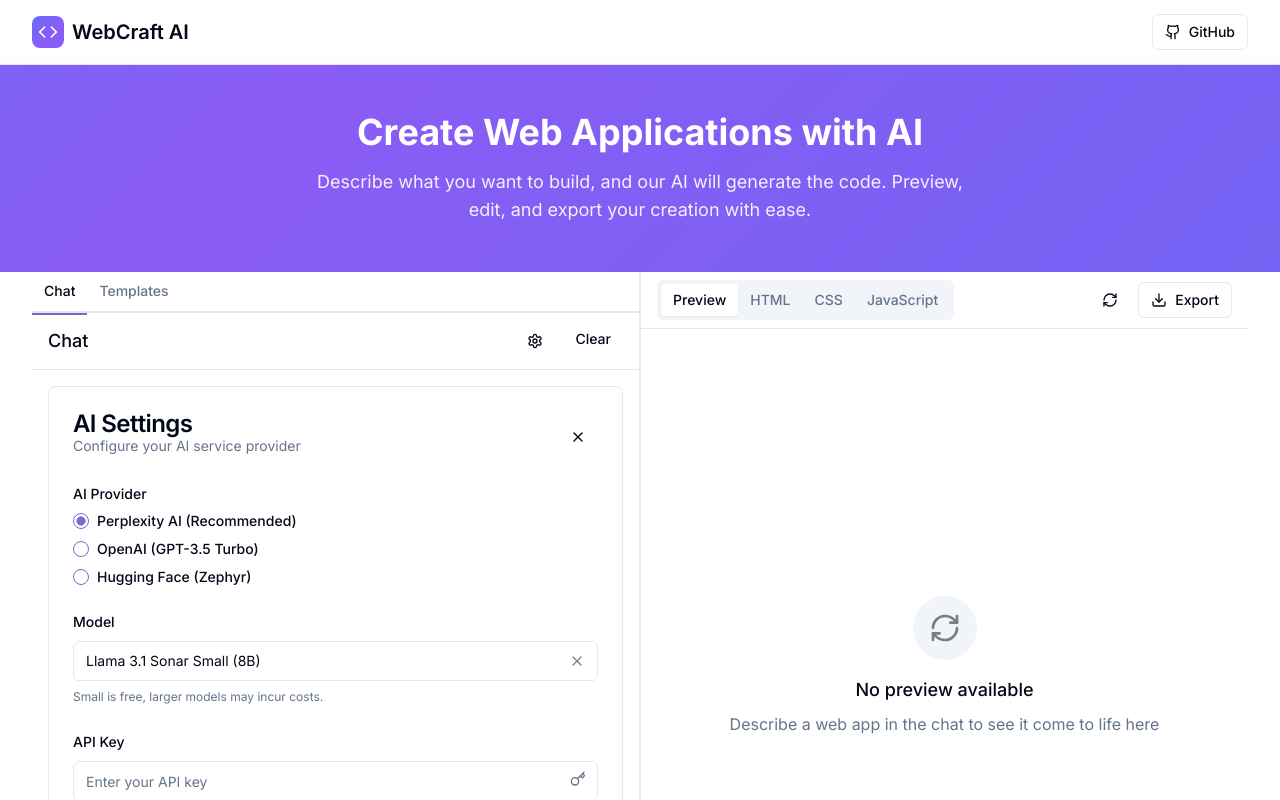
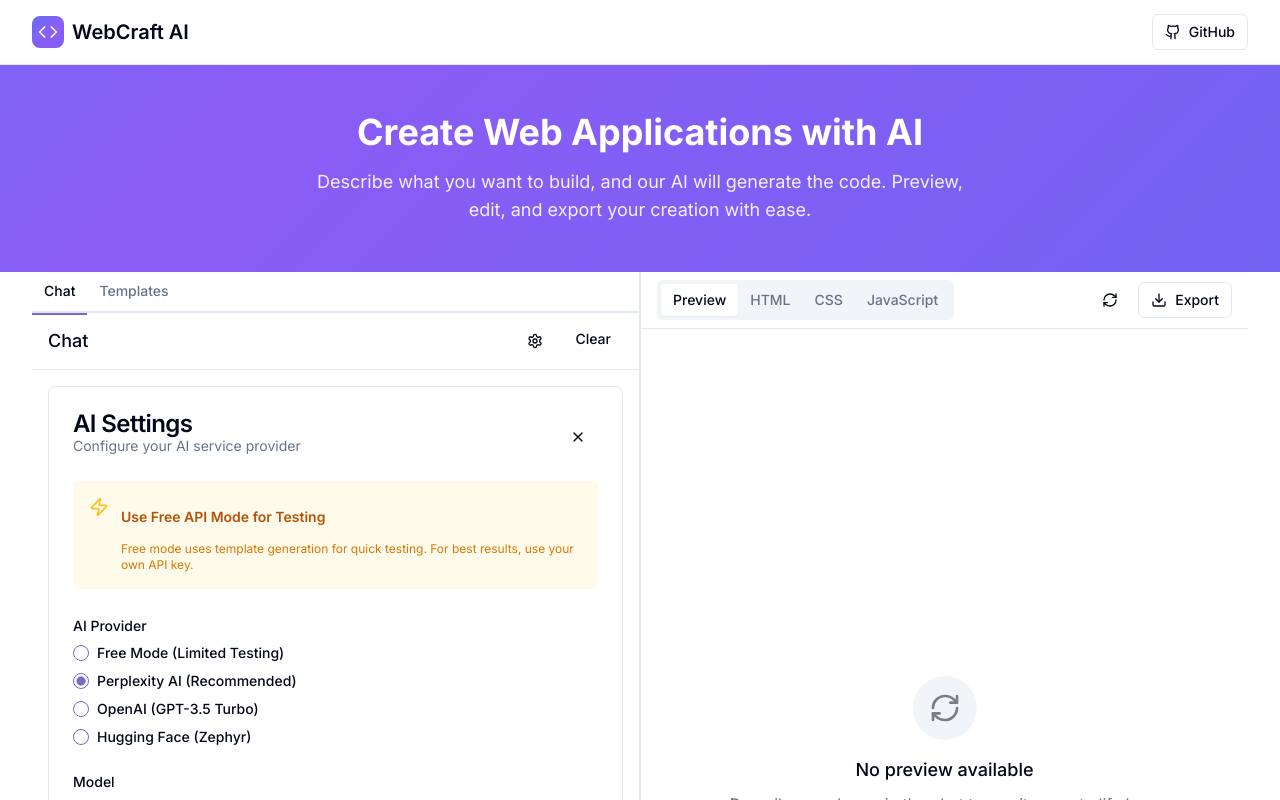
Before and after one commit to JBLinx-Studio/CodeCraft-Ai, a React (Vite) app: page / in a window 1280 px wide. Both pictures are taken after a click on the button 535 px from the left and 341 px from the top of the page. Shown: the top 800 px of the page. Built offline with nearby package versions, Linux system fonts and the light colour scheme.

Commit message:
Add free AI API fallback
Implement fallback mechanisms for AI API calls to ensure functionality without requiring API keys.

```diff
--- a/src/components/AISettings.tsx
+++ b/src/components/AISettings.tsx
@@ -20,34 +20,39 @@ import {
   SelectValue,
 } from "@/components/ui/select";
 import { useToast } from "@/components/ui/use-toast";
-import { Info, Key, X } from "lucide-react";
+import { Info, Key, X, ZapIcon } from "lucide-react";
 import { AIProvider } from "@/types";
 import { PERPLEXITY_MODELS } from "@/lib/ai-clients";
+import { FREE_API_KEY } from "@/lib/ai-clients/base-client";
 
 interface AISettingsProps {
   apiKey: string | null;
   apiProvider: AIProvider;
   modelType?: string;
+  usingFreeAPI?: boolean;
   onSave: (key: string, provider: AIProvider, modelType?: string) => boolean;
   onClear: () => boolean;
   onClose: () => void;
+  onSetFreeAPI?: () => boolean;
 }
 
 export default function AISettings({
   apiKey,
   apiProvider,
   modelType = "SMALL",
+  usingFreeAPI = false,
   onSave,
   onClear,
   onClose,
+  onSetFreeAPI,
 }: AISettingsProps) {
   const [key, setKey] = useState(apiKey || "");
-  const [provider, setProvider] = useState<"OPENAI" | "HUGGINGFACE" | "PERPLEXITY">(apiProvider);
+  const [provider, setProvider] = useState<AIProvider>(apiProvider);
   const [selectedModel, setSelectedModel] = useState(modelType);
   const { toast } = useToast();
 
   const handleSave = () => {
-    if (!key.trim()) {
+    if (provider !== "FREE" && !key.trim()) {
       toast({
         title: "Error",
         description: "Please enter an API key",
@@ -56,7 +61,12 @@ export default function AISettings({
       return;
     }
 
-    const success = onSave(key, provider, provider === "PERPLEXITY" ? selectedModel : undefined);
+    let finalKey = key;
+    if (provider === "FREE") {
+      finalKey = FREE_API_KEY;
+    }
+
+    const success = onSave(finalKey, provider, provider === "PERPLEXITY" ? selectedModel : undefined);
     if (success) {
       toast({
         title: "Success",
@@ -77,6 +87,17 @@ export default function AISettings({
     }
   };
 
+  const handleSetFreeAPI = () => {
+    if (onSetFreeAPI && onSetFreeAPI()) {
+      setProvider("FREE");
+      toast({
+        title: "Free API Mode Enabled",
+        description: "Now using free API mode for testing purposes",
+      });
+      onClose();
+    }
+  };
+
   return (
     <div className="flex-1 p-4 overflow-y-auto">
       <Card>
@@ -92,13 +113,39 @@ export default function AISettings({
           </Button>
         </CardHeader>
         <CardContent className="space-y-6">
+          <div className="rounded-md bg-amber-50 p-4 mb-6">
+            <div className="flex">
+              <div className="flex-shrink-0">
+                <ZapIcon className="h-5 w-5 text-amber-400" aria-hidden="true" />
+              </div>
+              <div className="ml-3 flex-1">
+                <p className="text-sm text-amber-700">
+                  <Button
+                    variant="link"
+                    className="p-0 text-amber-700 font-semibold hover:text-amber-800"
+                    onClick={handleSetFreeAPI}
+                  >
+                    Use Free API Mode for Testing
+                  </Button>
+                </p>
+                <p className="text-xs text-amber-600 mt-1">
+                  Free mode uses template generation for quick testing. For best results, use your own API key.
+                </p>
+              </div>
+            </div>
+          </div>
+
           <div className="space-y-2">
             <Label htmlFor="api-provider">AI Provider</Label>
             <RadioGroup
               value={provider}
-              onValueChange={(value) => setProvider(value as "OPENAI" | "HUGGINGFACE" | "PERPLEXITY")}
+              onValueChange={(value) => setProvider(value as AIProvider)}
               className="flex flex-col space-y-1"
             >
+              <div className="flex items-center space-x-2">
+                <RadioGroupItem value="FREE" id="free" />
+                <Label htmlFor="free">Free Mode (Limited Testing)</Label>
+              </div>
               <div className="flex items-center space-x-2">
                 <RadioGroupItem value="PERPLEXITY" id="perplexity" />
                 <Label htmlFor="perplexity">Perplexity AI (Recommended)</Label>
@@ -136,6 +183,7 @@ export default function AISettings({
             </div>
           )}
 
+          {provider !== "FREE" && (
             <div className="space-y-2">
               <Label htmlFor="api-key">API Key</Label>
               <div className="relative">
@@ -149,7 +197,9 @@ export default function AISettings({
                 <Key className="absolute right-3 top-2.5 h-4 w-4 text-muted-foreground" />
               </div>
             </div>
+          )}
 
+          {provider !== "FREE" && (
             <div className="rounded-md bg-blue-50 p-4">
               <div className="flex">
                 <div className="flex-shrink-0">
@@ -193,6 +243,7 @@ export default function AISettings({
                 </div>
               </div>
             </div>
+          )}
         </CardContent>
         <CardFooter className="flex justify-between">
           <Button variant="outline" onClick={handleClear} disabled={!apiKey}>
--- a/src/components/ChatPanel.tsx
+++ b/src/components/ChatPanel.tsx
@@ -33,8 +33,10 @@ export default function ChatPanel({ onCodeGenerated }: ChatPanelProps) {
     apiKey,
     saveApiKey,
     clearApiKey,
+    setFreeAPI,
     apiProvider,
-    modelType
+    modelType,
+    usingFreeAPI
   } = useAI();
   const { toast } = useToast();
   const messagesEndRef = useRef<HTMLDivElement>(null);
@@ -109,7 +111,12 @@ export default function ChatPanel({ onCodeGenerated }: ChatPanelProps) {
   return (
     <div className="flex flex-col h-full">
       <div className="flex justify-between items-center px-4 py-2">
-        <h2 className="text-lg font-medium">Chat</h2>
+        <h2 className="text-lg font-medium">
+          Chat
+          {usingFreeAPI && (
+            <span className="ml-2 text-xs font-normal text-amber-600 bg-amber-50 px-2 py-0.5 rounded">Free API Mode</span>
+          )}
+        </h2>
         <div className="flex gap-2">
           <Button
             variant="ghost"
@@ -131,9 +138,11 @@ export default function ChatPanel({ onCodeGenerated }: ChatPanelProps) {
           apiKey={apiKey}
           apiProvider={apiProvider}
           modelType={modelType}
+          usingFreeAPI={usingFreeAPI}
           onSave={saveApiKey}
           onClear={clearApiKey}
           onClose={toggleSettings}
+          onSetFreeAPI={setFreeAPI}
         />
       ) : (
         <>
--- a/src/hooks/use-ai.ts
+++ b/src/hooks/use-ai.ts
@@ -4,6 +4,7 @@ import { AIResponse, AIProvider } from "@/types";
 import { toast } from "@/components/ui/use-toast";
 import { AIClientFactory } from "@/lib/ai-clients";
 import { smartFallbackGenerator } from "@/lib/template-generator";
+import { FREE_API_KEY } from "@/lib/ai-clients/base-client";
 
 export function useAI() {
   const [isProcessing, setIsProcessing] = useState(false);
@@ -11,33 +12,58 @@ export function useAI() {
   const [apiProvider, setApiProvider] = useState<AIProvider>("PERPLEXITY");
   const [modelType, setModelType] = useState<string>("SMALL");
   const [chatHistory, setChatHistory] = useState<Array<{role: string, content: string}>>([]);
+  const [usingFreeAPI, setUsingFreeAPI] = useState<boolean>(false);
 
   // Load API key from localStorage on component mount
   useEffect(() => {
     const storedApiKey = localStorage.getItem("webcraft_api_key");
     const storedProvider = localStorage.getItem("webcraft_api_provider") as AIProvider;
     const storedModelType = localStorage.getItem("webcraft_model_type");
+    const storedUsingFree = localStorage.getItem("webcraft_using_free_api") === "true";
 
     if (storedApiKey) setApiKey(storedApiKey);
     if (storedProvider) setApiProvider(storedProvider);
     if (storedModelType) setModelType(storedModelType);
+    setUsingFreeAPI(storedUsingFree);
+
+    // If using free API, make sure we have the free API key set
+    if (storedUsingFree) {
+      setApiKey(FREE_API_KEY);
+      setApiProvider("FREE");
+    }
   }, []);
 
   const saveApiKey = (key: string, provider: AIProvider, model?: string) => {
     localStorage.setItem("webcraft_api_key", key);
     localStorage.setItem("webcraft_api_provider", provider);
+    setUsingFreeAPI(provider === "FREE");
+    localStorage.setItem("webcraft_using_free_api", provider === "FREE" ? "true" : "false");
+
     if (model && provider === "PERPLEXITY") {
       localStorage.setItem("webcraft_model_type", model);
       setModelType(model);
     }
+
     setApiKey(key);
     setApiProvider(provider);
     return true;
   };
 
+  const setFreeAPI = () => {
+    localStorage.setItem("webcraft_api_key", FREE_API_KEY);
+    localStorage.setItem("webcraft_api_provider", "FREE");
+    localStorage.setItem("webcraft_using_free_api", "true");
+    setApiKey(FREE_API_KEY);
+    setApiProvider("FREE");
+    setUsingFreeAPI(true);
+    return true;
+  };
+
   const clearApiKey = () => {
     localStorage.removeItem("webcraft_api_key");
+    localStorage.setItem("webcraft_using_free_api", "false");
     setApiKey(null);
+    setUsingFreeAPI(false);
     return true;
   };
 
@@ -52,13 +78,13 @@ export function useAI() {
     addToChatHistory({role: "user", content: prompt});
 
     try {
-      // If we have an API key, try to use it
+      // If we have an API key (including free key), try to use it
       if (apiKey) {
         try {
           // Create an AI client based on the selected provider
           const aiClient = AIClientFactory.createClient({
             apiKey,
-            provider: apiProvider,
+            provider: usingFreeAPI ? "FREE" : apiProvider,
             modelType
           });
 
@@ -125,9 +151,11 @@ export function useAI() {
     apiKey,
     apiProvider,
     modelType,
+    usingFreeAPI,
     chatHistory,
     generateCode,
     saveApiKey,
     clearApiKey,
+    setFreeAPI,
   };
 }
--- a/src/lib/ai-clients/ai-client-factory.ts
+++ b/src/lib/ai-clients/ai-client-factory.ts
@@ -1,9 +1,10 @@
 
 import { AIProvider } from "@/types";
-import { AIClient } from "./base-client";
+import { AIClient, FREE_API_KEY } from "./base-client";
 import { OpenAIClient } from "./openai-client";
 import { HuggingFaceClient } from "./huggingface-client";
 import { PerplexityClient, PERPLEXITY_MODELS } from "./perplexity-client";
+import { FreeAPIClient } from "./free-client";
 
 export interface AIClientFactoryOptions {
   apiKey: string;
@@ -14,6 +15,11 @@ export interface AIClientFactoryOptions {
 export class AIClientFactory {
   static createClient(options: AIClientFactoryOptions): AIClient {
     const { apiKey, provider, modelType } = options;
+
+    // If using free API, automatically switch to the FreeAPIClient
+    if (apiKey === FREE_API_KEY) {
+      return new FreeAPIClient({ apiKey: FREE_API_KEY });
+    }
 
     switch (provider) {
       case "OPENAI":
@@ -31,6 +37,8 @@ export class AIClientFactory {
           apiKey,
           model: modelType as keyof typeof PERPLEXITY_MODELS
         });
+      case "FREE":
+        return new FreeAPIClient({ apiKey: FREE_API_KEY });
       default:
         throw new Error(`Unsupported AI provider: ${provider}`);
     }
--- a/src/lib/ai-clients/base-client.ts
+++ b/src/lib/ai-clients/base-client.ts
@@ -39,3 +39,6 @@ ${history.length > 0 ? `Previous conversation context:\n${this.formatChatHistory
     `;
   }
 }
+
+// Free API key for testing purposes
+export const FREE_API_KEY = "webcraft_free_testing_key";
--- /dev/null
+++ b/src/lib/ai-clients/free-client.ts
@@ -0,0 +1,43 @@
+
+import { AIClient, AIClientOptions, AIRequestParams } from "./base-client";
+import { AIServiceResponse } from "@/types";
+import { smartFallbackGenerator } from "@/lib/template-generator";
+
+export interface FreeClientOptions extends AIClientOptions {
+  model?: string;
+}
+
+export class FreeAPIClient extends AIClient {
+  private model: string;
+
+  constructor(options: FreeClientOptions) {
+    super(options);
+    this.model = options.model || "free-test";
+  }
+
+  async generateResponse(params: AIRequestParams): Promise<AIServiceResponse> {
+    try {
+      const { prompt, chatHistory } = params;
+
+      // Use the template generator system as a fallback for free API usage
+      const response = await smartFallbackGenerator(prompt, chatHistory);
+
+      return {
+        success: true,
+        data: {
+          code: {
+            html: response.code.html || "",
+            css: response.code.css || "",
+            js: response.code.js || ""
+          },
+          explanation: `${response.explanation || "Generated with Free API mode"}\n\n(Using free API mode for testing purposes. For production use, please consider using a paid API provider for better results.)`
+        }
+      };
+    } catch (error) {
+      return {
+        success: false,
+        error: error instanceof Error ? error.message : "Unknown error occurred in Free API mode"
+      };
+    }
+  }
+}
--- a/src/lib/ai-clients/index.ts
+++ b/src/lib/ai-clients/index.ts
@@ -4,3 +4,4 @@ export * from './ai-client-factory';
 export * from './openai-client';
 export * from './huggingface-client';
 export * from './perplexity-client';
+export * from './free-client';
--- a/src/types/index.ts
+++ b/src/types/index.ts
@@ -45,4 +45,4 @@ export interface AIServiceResponse {
 
 export type AppView = 'chat' | 'preview' | 'code' | 'export';
 
-export type AIProvider = 'OPENAI' | 'HUGGINGFACE' | 'PERPLEXITY';
+export type AIProvider = 'OPENAI' | 'HUGGINGFACE' | 'PERPLEXITY' | 'FREE';
```
Lines whose indentation alone changed are shown as unchanged.
